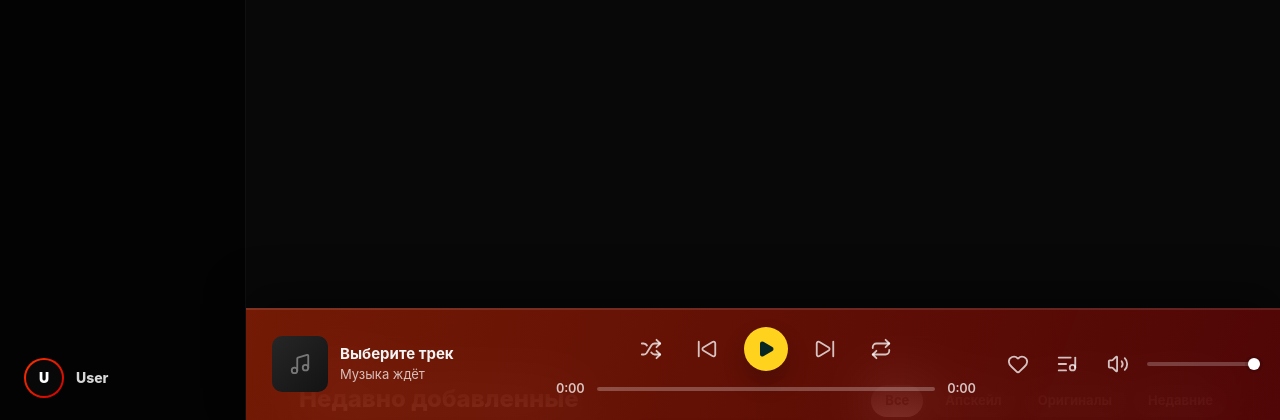
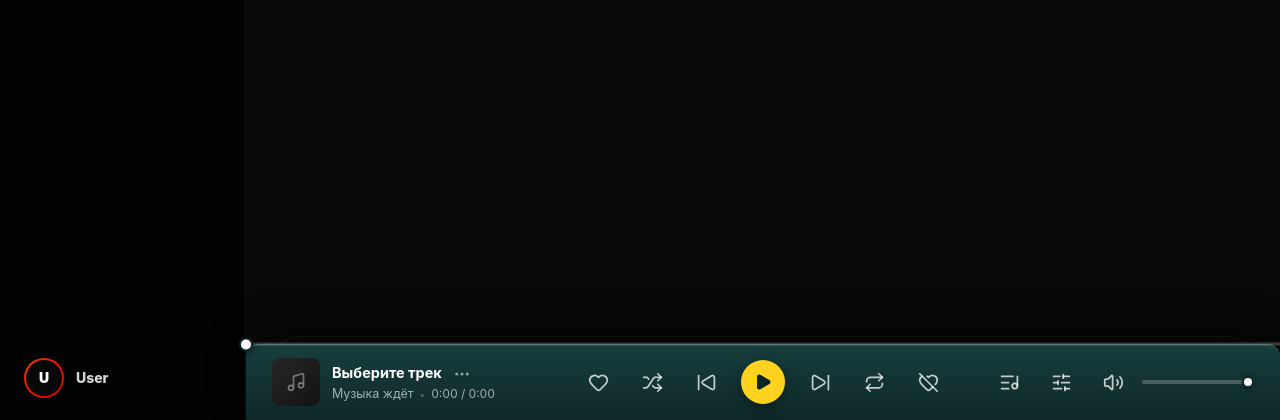
Before and after one commit to Lotargo/sonata-music, a Django app: page / in a window 1280 px wide. Shown: the part 1149-1569 px from the top of the page. Run offline with Django 5.2, Linux system fonts and the light colour scheme; data that the repository does not hold is empty; some libraries are stand-ins or nearby versions.

Commit message:
feat(player): align footer layout with Yandex Music design and add dislike button with API

```diff
--- a/music/models.py
+++ b/music/models.py
@@ -83,6 +83,7 @@ class Track(models.Model):
 
     # User interactions
     is_liked = models.BooleanField(default=False)
+    is_disliked = models.BooleanField(default=False)
     play_count = models.IntegerField(default=0)
     lyrics = models.TextField(blank=True, null=True)
 
--- a/music/static/music/css/modules/player.css
+++ b/music/static/music/css/modules/player.css
@@ -5,25 +5,22 @@
     left: var(--sidebar-width);
     z-index: 50;
     display: grid;
-    grid-template-columns: minmax(260px, .8fr) minmax(420px, 1.4fr) minmax(260px, .8fr);
+    grid-template-columns: minmax(260px, 1fr) auto minmax(260px, 1fr);
     align-items: center;
-    gap: 24px;
-    min-height: var(--player-height);
-    padding: 14px var(--page-gutter) 16px;
-    border-top: 1px solid rgba(255, 255, 255, .1);
-    background:
-        linear-gradient(110deg, rgba(255, 51, 0, .42), rgba(204, 0, 0, .34)),
-        rgba(18, 10, 10, .72);
+    gap: 16px;
+    height: 76px;
+    padding: 0 var(--page-gutter);
+    border-radius: 12px 12px 0 0;
+    background: linear-gradient(180deg, #183e3e 0%, #0f2828 100%);
     backdrop-filter: blur(28px) saturate(140%);
     box-shadow:
-        0 -18px 42px rgba(0, 0, 0, .38),
+        0 -12px 36px rgba(0, 0, 0, .48),
         inset 0 1px 0 rgba(255, 255, 255, .1);
 }
 
 .player-now,
 .player-extra,
 .player-controls,
-.player-progress,
 .volume-control {
     display: flex;
     align-items: center;
@@ -35,56 +32,110 @@
 }
 
 .player-cover {
-    width: 56px;
-    height: 56px;
+    width: 48px;
+    height: 48px;
     overflow: hidden;
     flex: 0 0 auto;
-    border-radius: 10px;
-    background: rgba(0, 0, 0, .24);
+    border-radius: 8px;
+    background: rgba(0, 0, 0, .3);
+}
+
+.player-cover img {
+    width: 100%;
+    height: 100%;
+    object-fit: cover;
 }
 
 .player-cover-placeholder {
     width: 100%;
     height: 100%;
+    display: grid;
+    place-items: center;
 }
 
 .player-cover-placeholder svg {
-    width: 22px;
-    height: 22px;
+    width: 20px;
+    height: 20px;
 }
 
 .player-meta {
     min-width: 0;
 }
 
-.player-meta h4,
-.player-meta p {
+.player-meta-title-row {
+    display: flex;
+    align-items: center;
+    gap: 8px;
+    min-width: 0;
+}
+
+.player-meta h4 {
+    overflow: hidden;
+    text-overflow: ellipsis;
+    white-space: nowrap;
+    font-size: 14.5px;
+    font-weight: 650;
+    line-height: 1.3;
+    color: #fff;
+}
+
+.player-meta-more {
+    display: inline-grid;
+    place-items: center;
+    width: 24px;
+    height: 24px;
+    border: 0;
+    background: transparent;
+    color: rgba(255, 255, 255, .55);
+    border-radius: 50%;
+    cursor: pointer;
+    flex: 0 0 auto;
+    transition: color .14s ease, background .14s ease;
+}
+
+.player-meta-more:hover {
+    color: #fff;
+    background: rgba(255, 255, 255, .12);
+}
+
+.player-meta-more svg {
+    width: 18px;
+    height: 18px;
+}
+
+.player-meta-sub {
+    display: flex;
+    align-items: center;
+    gap: 6px;
+    color: rgba(255, 255, 255, .62);
+    font-size: 12.5px;
+    line-height: 1.3;
     overflow: hidden;
     text-overflow: ellipsis;
     white-space: nowrap;
 }
 
-.player-meta h4 {
-    font-size: 15px;
-    font-weight: 750;
-    line-height: 1.35;
-    margin-bottom: 2px;
+.player-meta-dot {
+    opacity: .4;
+    font-size: 10px;
 }
 
-.player-meta p {
-    color: rgba(255, 255, 255, .72);
-    font-size: 13px;
-    line-height: 1.35;
+.player-meta-time {
+    font-variant-numeric: tabular-nums;
+    font-size: 12px;
 }
 
 .player-center {
-    display: grid;
-    gap: 7px;
+    display: flex;
+    justify-content: center;
+    align-items: center;
 }
 
 .player-controls {
+    display: flex;
     justify-content: center;
-    gap: 18px;
+    align-items: center;
+    gap: 16px;
 }
 
 .player-icon {
@@ -107,33 +158,45 @@
 }
 
 .player-icon svg {
-    width: 22px;
-    height: 22px;
+    width: 21px;
+    height: 21px;
 }
 
-#like-btn.is-liked,
-#like-btn.text-red-500 {
+#like-btn.is-liked {
     color: #ff3366 !important;
 }
 
-#like-btn.is-liked svg,
-#like-btn.text-red-500 svg,
-#like-btn.fill-current svg {
+#like-btn.is-liked svg {
     fill: currentColor;
     color: #ff3366;
 }
 
+#dislike-btn.is-disliked {
+    color: #f87171 !important;
+}
+
+#dislike-btn.is-disliked svg {
+    color: #f87171;
+    stroke-width: 2.5;
+}
+
 .player-play {
+    display: inline-grid;
+    place-items: center;
     width: 44px;
     height: 44px;
     border-radius: 50%;
     background: var(--yellow);
     color: #082622;
-    box-shadow: 0 12px 22px rgba(0, 0, 0, .22);
+    border: 0;
+    cursor: pointer;
+    box-shadow: 0 4px 14px rgba(0, 0, 0, .35);
+    transition: transform .12s ease, box-shadow .12s ease;
 }
 
 .player-play:hover {
-    transform: scale(1.05);
+    transform: scale(1.06);
+    box-shadow: 0 6px 18px rgba(0, 0, 0, .45);
 }
 
 .player-play svg {
@@ -142,18 +205,14 @@
     fill: currentColor;
 }
 
-.player-progress {
-    gap: 12px;
-    color: rgba(255, 255, 255, .75);
-    font-size: 13px;
-    font-weight: 600;
-    font-variant-numeric: tabular-nums;
-}
-
+/* Full-width Top Progress Track */
 .progress-track {
-    position: relative;
-    width: 100%;
-    height: 22px;
+    position: absolute;
+    top: 0;
+    left: 0;
+    right: 0;
+    height: 16px;
+    transform: translateY(-50%);
     display: flex;
     align-items: center;
     border: 0;
@@ -162,6 +221,7 @@
     padding: 0;
     touch-action: none;
     user-select: none;
+    z-index: 60;
 }
 
 .progress-track::before {
@@ -171,15 +231,15 @@
     transform: translateY(-50%);
     right: 0;
     left: 0;
-    height: 4px;
-    border-radius: 999px;
-    background: rgba(255, 255, 255, .25);
-    transition: height .16s ease;
+    height: 3px;
+    background: rgba(255, 255, 255, .22);
+    transition: height .14s ease, background .14s ease;
 }
 
 .progress-track:hover::before,
 .progress-track.is-scrubbing::before {
-    height: 6px;
+    height: 5px;
+    background: rgba(255, 255, 255, .35);
 }
 
 #progress-bar {
@@ -188,16 +248,15 @@
     transform: translateY(-50%);
     left: 0;
     width: 0%;
-    height: 4px;
-    border-radius: 999px;
+    height: 3px;
     background: #fff;
-    transition: height .16s ease;
+    transition: height .14s ease, background .14s ease;
     pointer-events: none;
 }
 
 .progress-track:hover #progress-bar,
 .progress-track.is-scrubbing #progress-bar {
-    height: 6px;
+    height: 5px;
     background: var(--yellow, #ffd21e);
 }
 
@@ -205,19 +264,23 @@
     position: absolute;
     top: 50%;
     right: -7px;
-    transform: translateY(-50%) scale(0);
+    transform: translateY(-50%) scale(1);
     width: 14px;
     height: 14px;
     border-radius: 50%;
     background: #fff;
-    box-shadow: 0 1px 6px rgba(0, 0, 0, .45);
-    transition: transform .16s ease;
+    border: 2px solid #0f2828;
+    box-shadow: 0 1px 6px rgba(0, 0, 0, .6);
+    transition: transform .14s ease, background .14s ease, border-color .14s ease;
     pointer-events: none;
 }
 
 .progress-track:hover .progress-thumb,
 .progress-track.is-scrubbing .progress-thumb {
-    transform: translateY(-50%) scale(1);
+    transform: translateY(-50%) scale(1.35);
+    background: var(--yellow, #ffd21e);
+    border-color: #000;
+    box-shadow: 0 0 10px rgba(255, 210, 30, .85);
 }
 
 .player-extra {
@@ -227,7 +290,7 @@
 
 .volume-control {
     gap: 10px;
-    width: 174px;
+    width: 160px;
 }
 
 .volume-mute {
@@ -252,8 +315,8 @@
 }
 
 .volume-mute svg {
-    width: 22px;
-    height: 22px;
+    width: 21px;
+    height: 21px;
 }
 
 input[type=range] {
@@ -264,6 +327,7 @@ input[type=range] {
     border-radius: 999px;
     background: rgba(255, 255, 255, .22);
     outline: none;
+    cursor: pointer;
 }
 
 input[type=range]::-webkit-slider-thumb {
@@ -272,5 +336,13 @@ input[type=range]::-webkit-slider-thumb {
     height: 12px;
     border-radius: 50%;
     background: #fff;
-    box-shadow: 0 0 0 3px rgba(0, 0, 0, .12);
+    border: 2px solid #0f2828;
+    box-shadow: 0 1px 4px rgba(0, 0, 0, .4);
+    cursor: pointer;
+    transition: transform .12s ease;
 }
+
+input[type=range]::-webkit-slider-thumb:hover {
+    transform: scale(1.25);
+    background: var(--yellow, #ffd21e);
+}
--- a/music/static/music/css/style.css
+++ b/music/static/music/css/style.css
@@ -8,7 +8,7 @@
 @import url("modules/cover-grid.css");
 @import url("modules/track-table.css");
 @import url("modules/empty-state.css");
-@import url("modules/player.css?v=12");
+@import url("modules/player.css?v=30");
 @import url("modules/karaoke.css");
 @import url("modules/account.css?v=4");
 @import url("modules/modals.css?v=4");
--- a/music/static/music/js/player.js
+++ b/music/static/music/js/player.js
@@ -33,6 +33,7 @@ const playerArtist = document.getElementById('player-artist');
 const playerCover = document.getElementById('player-cover');
 const playerCoverPlaceholder = document.getElementById('player-cover-placeholder');
 const likeBtn = document.getElementById('like-btn');
+const dislikeBtn = document.getElementById('dislike-btn');
 const muteBtn = document.getElementById('mute-btn');
 let lastNonZeroVolume = 1;
 
@@ -219,15 +220,16 @@ window.playTrack = async (id) => {
 
 function setupAudioAnalysis() {
     if (!window.AudioContext && !window.webkitAudioContext) return;
-    if (analyser) {
+    try {
+        if (!audioContext) {
+            const AudioContextClass = window.AudioContext || window.webkitAudioContext;
+            audioContext = new AudioContextClass();
+        }
         if (audioContext && audioContext.state === 'suspended') {
             audioContext.resume().catch(() => {});
         }
-        return;
-    }
+        if (analyser) return;
 
-    const AudioContextClass = window.AudioContext || window.webkitAudioContext;
-    audioContext = new AudioContextClass();
         analyser = audioContext.createAnalyser();
         analyser.fftSize = 128;
         analyser.smoothingTimeConstant = 0.85;
@@ -235,6 +237,9 @@ function setupAudioAnalysis() {
         mediaSource = audioContext.createMediaElementSource(audio);
         mediaSource.connect(analyser);
         analyser.connect(audioContext.destination);
+    } catch (e) {
+        console.warn('AudioContext / Analyser setup skipped:', e);
+    }
 }
 
 function loadTrack(track) {
@@ -252,6 +257,9 @@ function loadTrack(track) {
 
     playerTitle.textContent = getTrackTitle(track);
     playerArtist.textContent = track.artist || 'Unknown Artist';
+    if (currentTimeEl) currentTimeEl.textContent = '0:00';
+    if (durationEl) durationEl.textContent = formatTime(track.duration || 0);
+    if (progressBar) progressBar.style.width = '0%';
 
     if (track.cover_path) {
         playerCover.src = track.cover_path;
@@ -263,6 +271,7 @@ function loadTrack(track) {
     }
 
     updateLikeBtn(track.is_liked);
+    updateDislikeBtn(track.is_disliked);
     fetch(`/api/play/${track.id}/`, { method: 'POST', headers: {'X-CSRFToken': getCookie('csrftoken')} });
 }
 
@@ -301,17 +310,24 @@ function fadeAudioTo(target, duration = 240) {
     });
 }
 
-async function playAudioWithFade(duration = 260) {
+async function playAudioWithFade(duration = 160) {
     if (!audio.src) return;
     cancelAudioFade();
-    const targetVolume = getTargetVolume();
-    audio.volume = 0;
+    let targetVolume = getTargetVolume();
+    if (targetVolume <= 0) {
+        targetVolume = lastNonZeroVolume > 0 ? lastNonZeroVolume : 0.8;
+        if (volumeSlider) volumeSlider.value = targetVolume;
+        localStorage.setItem('player_volume', targetVolume);
+        updateMuteButton();
+    }
+    audio.volume = targetVolume;
     try {
+        if (audioContext && audioContext.state === 'suspended') {
+            await audioContext.resume().catch(() => {});
+        }
         await audio.play();
         setIsPlaying(true);
-        if (targetVolume > 0) await fadeAudioTo(targetVolume, duration);
     } catch (e) {
-        audio.volume = targetVolume;
         console.error('Playback failed:', e);
     }
 }
@@ -492,6 +508,16 @@ function initScrubbing() {
     const trackEl = progressTrack || document.getElementById('progress-track');
     if (!trackEl) return;
 
+    const applySeek = (e) => {
+        if (!audio.duration || isNaN(audio.duration)) return;
+        const percent = getPercentFromEvent(e, trackEl);
+        const targetTime = percent * audio.duration;
+        if (Number.isFinite(targetTime)) {
+            audio.currentTime = targetTime;
+            updateProgressVisuals(percent, targetTime);
+        }
+    };
+
     const onPointerDown = (e) => {
         if (!audio.duration || isNaN(audio.duration)) return;
         isScrubbing = true;
@@ -522,19 +548,14 @@ function initScrubbing() {
             trackEl.releasePointerCapture(e.pointerId);
         } catch (_) {}
 
-        if (!audio.duration || isNaN(audio.duration)) return;
-        const percent = getPercentFromEvent(e, trackEl);
-        const targetTime = percent * audio.duration;
-        if (Number.isFinite(targetTime)) {
-            audio.currentTime = targetTime;
-            updateProgressVisuals(percent, targetTime);
-        }
+        applySeek(e);
     };
 
     trackEl.addEventListener('pointerdown', onPointerDown);
     trackEl.addEventListener('pointermove', onPointerMove);
     trackEl.addEventListener('pointerup', onPointerUp);
     trackEl.addEventListener('pointercancel', onPointerUp);
+    trackEl.addEventListener('click', applySeek);
 
     trackEl.addEventListener('keydown', (e) => {
         if (!audio.duration || isNaN(audio.duration)) return;
@@ -663,8 +684,33 @@ window.toggleLikeCurrentTrack = async () => {
         });
         const data = await res.json();
         updateLikeBtn(data.is_liked);
+        updateDislikeBtn(data.is_disliked);
         const track = window.tracks.find(t => Number(t.id) === Number(currentTrackId));
-        if (track) track.is_liked = data.is_liked;
+        if (track) {
+            track.is_liked = data.is_liked;
+            track.is_disliked = data.is_disliked;
+        }
+    } catch(e) {
+        console.error(e);
+    }
+};
+
+window.toggleDislikeCurrentTrack = async () => {
+    if (!currentTrackId) return;
+
+    try {
+        const res = await fetch(`/api/dislike/${currentTrackId}/`, {
+             method: 'POST',
+             headers: {'X-CSRFToken': getCookie('csrftoken')}
+        });
+        const data = await res.json();
+        updateLikeBtn(data.is_liked);
+        updateDislikeBtn(data.is_disliked);
+        const track = window.tracks.find(t => Number(t.id) === Number(currentTrackId));
+        if (track) {
+            track.is_liked = data.is_liked;
+            track.is_disliked = data.is_disliked;
+        }
     } catch(e) {
         console.error(e);
     }
@@ -672,13 +718,14 @@ window.toggleLikeCurrentTrack = async () => {
 
 function updateLikeBtn(isLiked) {
     if (!likeBtn) return;
-    if (isLiked) {
-        likeBtn.classList.add('text-red-500', 'fill-current');
-        likeBtn.classList.remove('text-gray-500');
-    } else {
-        likeBtn.classList.add('text-gray-500');
-        likeBtn.classList.remove('text-red-500', 'fill-current');
+    likeBtn.classList.toggle('is-liked', Boolean(isLiked));
+    likeBtn.classList.toggle('text-red-500', Boolean(isLiked));
+    likeBtn.classList.toggle('fill-current', Boolean(isLiked));
 }
+
+function updateDislikeBtn(isDisliked) {
+    if (!dislikeBtn) return;
+    dislikeBtn.classList.toggle('is-disliked', Boolean(isDisliked));
 }
 
 function updateMuteButton() {
--- a/music/templates/music/base.html
+++ b/music/templates/music/base.html
@@ -11,7 +11,7 @@
     <script src="https://unpkg.com/wavesurfer.js@7"></script>
     <script src="https://unpkg.com/lucide@latest"></script>
 
-    <link rel="stylesheet" href="{% static 'music/css/style.css' %}?v=27">
+    <link rel="stylesheet" href="{% static 'music/css/style.css' %}?v=40">
     <script>
         tailwind.config = {
             darkMode: 'class',
@@ -110,9 +110,17 @@
     </div>
 
     {% if request.resolver_match.url_name == 'index' %}
-        <audio id="audio-player" class="hidden"></audio>
+        <audio id="audio-player" class="hidden" preload="metadata" crossorigin="anonymous"></audio>
 
         <div id="player-bar" class="player-bar">
+            <!-- Full-width Seekbar on top edge (like Yandex Music) -->
+            <div class="progress-track" id="progress-track" onclick="seek(event)" role="slider" aria-label="Перемотка" aria-valuemin="0" aria-valuemax="100" aria-valuenow="0" tabindex="0">
+                <div id="progress-bar" class="progress-bar-fill">
+                    <span class="progress-thumb"></span>
+                </div>
+            </div>
+
+            <!-- Left: Now Playing -->
             <div class="player-now">
                 <div class="player-cover">
                     <img id="player-cover" src="" alt="" class="hidden" onerror="this.classList.add('hidden'); const p = document.getElementById('player-cover-placeholder'); if (p) p.classList.remove('hidden');">
@@ -121,37 +129,51 @@
                     </div>
                 </div>
                 <div class="player-meta">
-                    <h4 id="player-title">Выберите трек</h4>
-                    <p id="player-artist">Музыка ждёт</p>
+                    <div class="player-meta-title-row">
+                        <h4 id="player-title">Выберите трек</h4>
+                        <button id="player-details-btn" class="player-meta-more" onclick="if(currentTrackId) openDetails(currentTrackId);" title="Подробнее о треке" aria-label="Подробнее о треке">
+                            <i data-lucide="more-horizontal"></i>
+                        </button>
+                    </div>
+                    <div class="player-meta-sub">
+                        <span id="player-artist">Музыка ждёт</span>
+                        <span class="player-meta-dot">•</span>
+                        <span class="player-meta-time"><span id="current-time">0:00</span> / <span id="duration">0:00</span></span>
+                    </div>
                 </div>
             </div>
 
+            <!-- Center: Controls (Like, Shuffle, Prev, Play, Next, Repeat, Dislike) -->
             <div class="player-center">
                 <div class="player-controls">
-                    <button id="btn-shuffle" class="player-icon" title="Перемешать" aria-label="Перемешать"><i data-lucide="shuffle"></i></button>
-                    <button id="btn-prev" class="player-icon" title="Назад" aria-label="Назад"><i data-lucide="skip-back"></i></button>
+                    <button id="like-btn" class="player-icon" onclick="toggleLikeCurrentTrack()" title="Нравится" aria-label="Нравится">
+                        <i data-lucide="heart"></i>
+                    </button>
+                    <button id="btn-shuffle" class="player-icon" title="Перемешать" aria-label="Перемешать">
+                        <i data-lucide="shuffle"></i>
+                    </button>
+                    <button id="btn-prev" class="player-icon" title="Назад" aria-label="Назад">
+                        <i data-lucide="skip-back"></i>
+                    </button>
                     <button id="play-pause-btn" onclick="togglePlay()" class="player-play" title="Играть" aria-label="Играть">
                         <i data-lucide="play"></i>
                     </button>
-                    <button id="btn-next" class="player-icon" title="Вперёд" aria-label="Вперёд"><i data-lucide="skip-forward"></i></button>
-                    <button id="btn-repeat" class="player-icon" title="Повтор" aria-label="Повтор"><i data-lucide="repeat"></i></button>
-                </div>
-                <div class="player-progress">
-                    <span id="current-time">0:00</span>
-                    <div class="progress-track" id="progress-track" role="slider" aria-label="Перемотка" aria-valuemin="0" aria-valuemax="100" aria-valuenow="0" tabindex="0">
-                        <div id="progress-bar" class="progress-bar-fill">
-                            <span class="progress-thumb"></span>
-                        </div>
-                    </div>
-                    <span id="duration">0:00</span>
+                    <button id="btn-next" class="player-icon" title="Вперёд" aria-label="Вперёд">
+                        <i data-lucide="skip-forward"></i>
+                    </button>
+                    <button id="btn-repeat" class="player-icon" title="Повтор" aria-label="Повтор">
+                        <i data-lucide="repeat"></i>
+                    </button>
+                    <button id="dislike-btn" class="player-icon" onclick="toggleDislikeCurrentTrack()" title="Не нравится" aria-label="Не нравится">
+                        <i data-lucide="heart-off"></i>
+                    </button>
                 </div>
             </div>
 
+            <!-- Right: Queue, Sliders/Settings, Volume -->
             <div class="player-extra">
-                <button id="like-btn" class="player-icon" onclick="toggleLikeCurrentTrack()" title="Нравится" aria-label="Нравится">
-                    <i data-lucide="heart"></i>
-                </button>
                 <button class="player-icon" title="Очередь" aria-label="Очередь"><i data-lucide="list-music"></i></button>
+                <button class="player-icon" onclick="if(currentTrackId) openDetails(currentTrackId);" title="Эквалайзер и параметры" aria-label="Эквалайзер и параметры"><i data-lucide="sliders-horizontal"></i></button>
                 <div class="volume-control">
                     <button id="mute-btn" class="volume-mute" type="button" title="Выключить звук" aria-label="Выключить звук">
                         <i data-lucide="volume-2"></i>
@@ -210,7 +232,7 @@
     <script src="{% static 'music/js/details.js' %}?v=4"></script>
     <script src="{% static 'music/js/auth.js' %}?v=1"></script>
     {% if request.resolver_match.url_name == 'index' %}
-        <script src="{% static 'music/js/player.js' %}?v=4"></script>
+        <script src="{% static 'music/js/player.js' %}?v=12"></script>
         <script src="{% static 'music/js/track-display.js' %}?v=1"></script>
         <script src="{% static 'music/js/comparison-audio-guard.js' %}?v=1"></script>
     {% endif %}
--- a/music/urls.py
+++ b/music/urls.py
@@ -19,6 +19,7 @@ urlpatterns = [
     path('register/mock/', views.register_mock, name='register_mock'),
     path('karaoke/<int:track_id>/', views.karaoke, name='karaoke'),
     path('api/like/<int:track_id>/', views.toggle_like, name='toggle_like'),
+    path('api/dislike/<int:track_id>/', views.toggle_dislike, name='toggle_dislike'),
     path('api/play/<int:track_id>/', views.record_play, name='record_play'),
     path('api/openapi.json', views.openapi_spec, name='openapi_spec'),
     path('api/docs/', views.scalar_docs, name='scalar_docs'),
--- a/music/views.py
+++ b/music/views.py
@@ -4,6 +4,7 @@ import mimetypes
 import threading
 import json
 import logging
+from urllib.parse import unquote
 from django.shortcuts import render, redirect, get_object_or_404
 from django.http import JsonResponse, HttpResponse, FileResponse, StreamingHttpResponse, Http404
 from django.views.decorators.http import require_POST, require_http_methods
@@ -112,6 +113,7 @@ def track_payload(t):
         'musical_key': t.musical_key,
         'spectral_centroid': t.spectral_centroid,
         'is_liked': t.is_liked,
+        'is_disliked': t.is_disliked,
         'play_count': t.play_count,
     }
 
@@ -494,8 +496,20 @@ def karaoke(request, track_id):
 def toggle_like(request, track_id):
     track = get_object_or_404(Track, id=track_id)
     track.is_liked = not track.is_liked
-    track.save()
-    return JsonResponse({'is_liked': track.is_liked})
+    if track.is_liked:
+        track.is_disliked = False
+    track.save(update_fields=['is_liked', 'is_disliked'])
+    return JsonResponse({'is_liked': track.is_liked, 'is_disliked': track.is_disliked})
+
+
+@require_POST
+def toggle_dislike(request, track_id):
+    track = get_object_or_404(Track, id=track_id)
+    track.is_disliked = not track.is_disliked
+    if track.is_disliked:
+        track.is_liked = False
+    track.save(update_fields=['is_liked', 'is_disliked'])
+    return JsonResponse({'is_liked': track.is_liked, 'is_disliked': track.is_disliked})
 
 
 @require_POST
@@ -621,7 +635,7 @@ def ranged_media_serve(request, path):
     Serves files from MEDIA_ROOT with HTTP 206 Partial Content (Range requests) support,
     allowing browsers to seek/scrub seamlessly through audio and video files.
     """
-    normalized_path = os.path.normpath(path).lstrip(r'\/')
+    normalized_path = os.path.normpath(unquote(path)).lstrip(r'\/')
     file_path = os.path.join(settings.MEDIA_ROOT, normalized_path)
 
     # Prevent directory traversal attacks
@@ -634,6 +648,13 @@ def ranged_media_serve(request, path):
     content_type, _ = mimetypes.guess_type(file_path)
     content_type = content_type or 'application/octet-stream'
 
+    def apply_cors(resp):
+        resp["Access-Control-Allow-Origin"] = "*"
+        resp["Access-Control-Allow-Methods"] = "GET, HEAD, OPTIONS"
+        resp["Access-Control-Allow-Headers"] = "Range, Content-Type, Accept-Encoding"
+        resp["Access-Control-Expose-Headers"] = "Content-Range, Content-Length, Accept-Ranges"
+        return resp
+
     range_header = request.META.get('HTTP_RANGE', '').strip()
     range_match = re.match(r'bytes=(\d+)-(\d*)', range_header) if range_header else None
 
@@ -645,7 +666,7 @@ def ranged_media_serve(request, path):
             resp = HttpResponse(status=416)
             resp['Content-Range'] = f'bytes */{file_size}'
             resp['Accept-Ranges'] = 'bytes'
-            return resp
+            return apply_cors(resp)
 
         length = last_byte - first_byte + 1
 
@@ -669,7 +690,7 @@ def ranged_media_serve(request, path):
         response['Content-Range'] = f'bytes {first_byte}-{last_byte}/{file_size}'
         response['Accept-Ranges'] = 'bytes'
         response['Cache-Control'] = 'no-cache'
-        return response
+        return apply_cors(response)
 
     def full_iterator(fp, chunk_size=65536):
         with open(fp, 'rb') as f:
@@ -683,7 +704,7 @@ def ranged_media_serve(request, path):
     )
     response['Content-Length'] = str(file_size)
     response['Accept-Ranges'] = 'bytes'
-    return response
+    return apply_cors(response)
 
 
 def serve_processed_file(request, filename):
```
Also changed, not shown: music/tests.py (+40 -0 lines), music/migrations/0005_track_is_disliked.py (added). Lines whose indentation alone changed are shown as unchanged.
